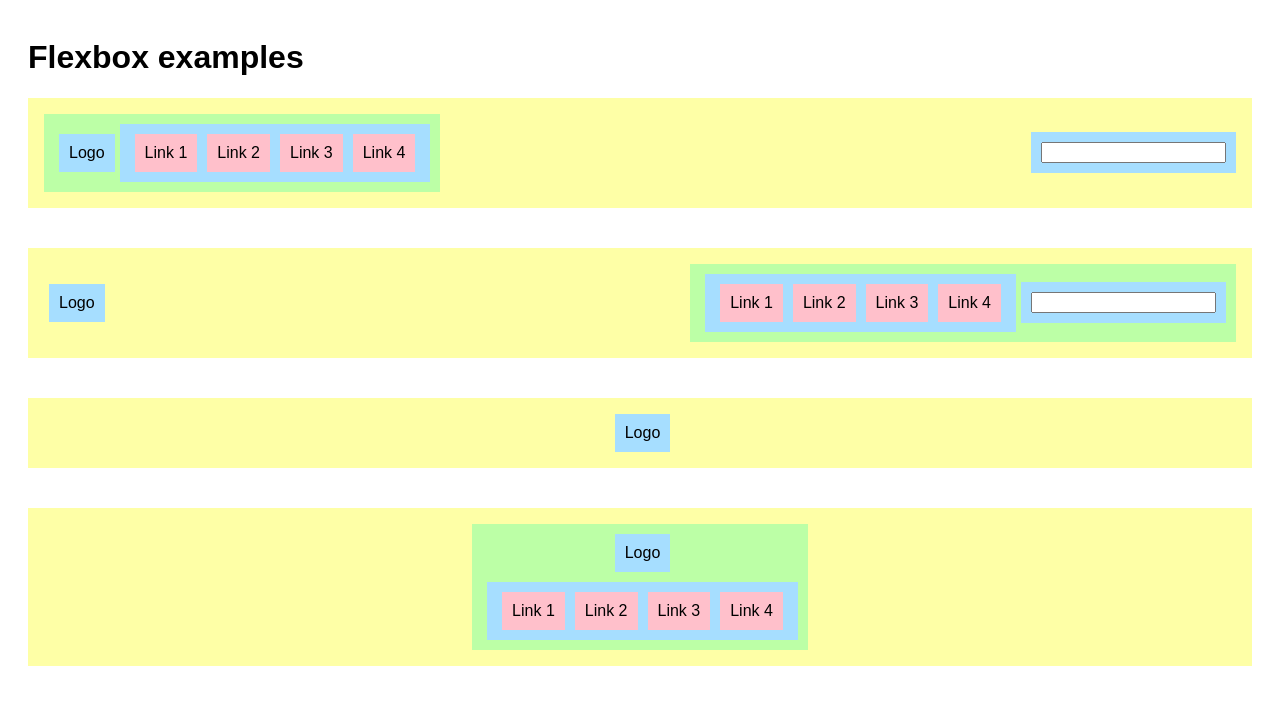
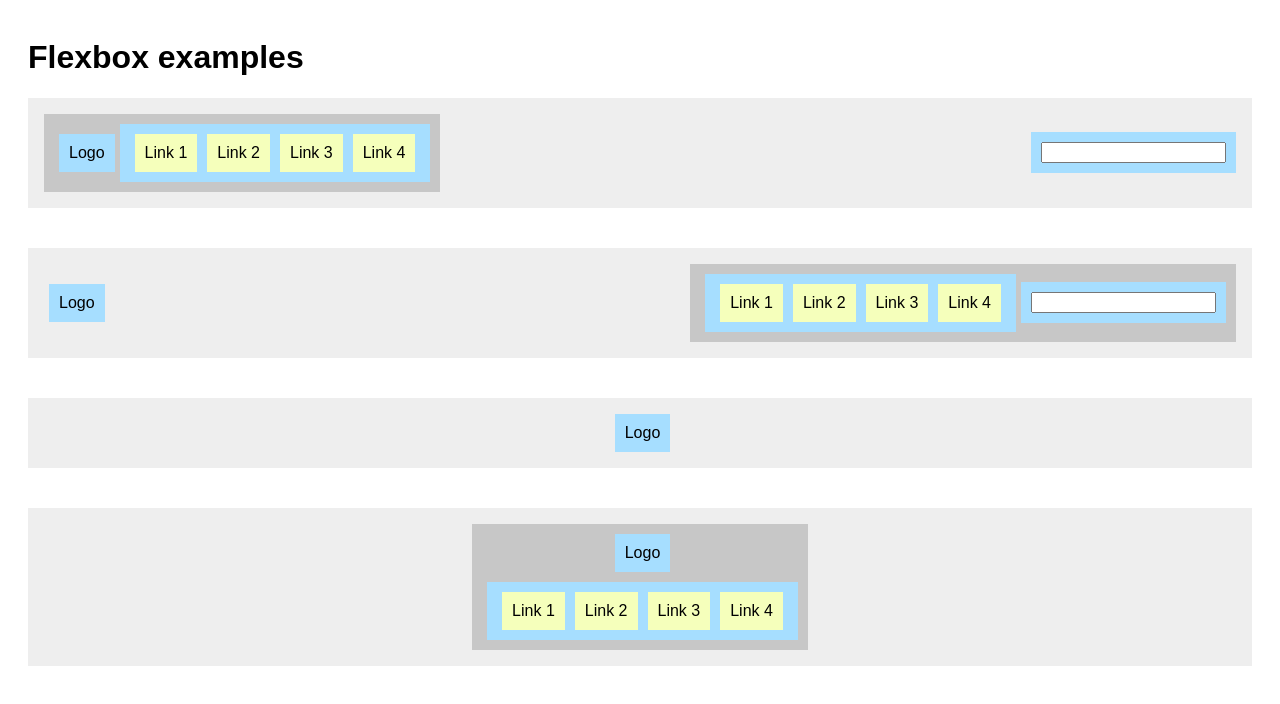
Before and after one commit to NoroffFEU/flexbox-examples, a plain HTML site: page index.html in a window 1280 px wide. Drawn offline with Linux system fonts and the light colour scheme.

Commit message:
Update styles

```diff
--- a/css/style.css
+++ b/css/style.css
@@ -21,14 +21,14 @@ body {
 	flex-direction: column;
 }
 
-.yellow {
+.grey {
 	padding: 1em;
-	background: #feffa6;
+	background: #eeeeee;
 }
 
-.green {
+.dark-grey {
 	padding: 10px;
-	background: #bcffa6;
+	background: #c7c7c7;
 	display: flex;
 	align-items: center;
 }
@@ -39,7 +39,7 @@ body {
 	margin-left: 5px;
 }
 
-.margin-bottom-10 {
+.logo-vertical {
 	margin-bottom: 10px;
 }
 
@@ -48,7 +48,7 @@ body {
 }
 
 .menu a {
-	background: pink;
+	background: #f5ffbb;
 	padding: 10px;
 	margin: 0 5px;
 }
--- a/index.html
+++ b/index.html
@@ -12,8 +12,8 @@
 <body>
     <main>
         <h1>Flexbox examples</h1>
-        <div class="container yellow space-between">
-            <div class="green">
+        <div class="container grey space-between">
+            <div class="dark-grey">
                 <div class="blue">Logo</div>
                 <div class="blue menu">
                     <a>Link 1</a>
@@ -27,11 +27,11 @@
             </div>
         </div>
 
-        <div class="container yellow space-between">
+        <div class="container grey space-between">
 
             <div class="blue">Logo</div>
 
-            <div class="green">
+            <div class="dark-grey">
                 <div class="blue menu">
                     <a>Link 1</a>
                     <a>Link 2</a>
@@ -44,13 +44,13 @@
             </div>
         </div>
 
-        <div class="container yellow center">
+        <div class="container grey center">
             <div class="blue">Logo</div>
         </div>
 
-        <div class="container yellow center">
-            <div class="green vertical">
-                <div class="blue margin-bottom-10">Logo</div>
+        <div class="container grey center">
+            <div class="dark-grey vertical">
+                <div class="blue logo-vertical">Logo</div>
                 <div class="blue menu">
                     <a>Link 1</a>
                     <a>Link 2</a>
```
